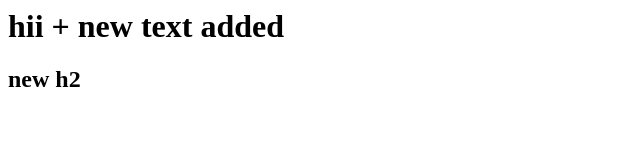
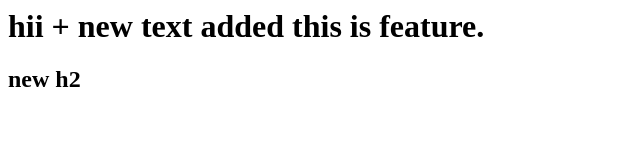
Before and after one commit to bhavik-r/git_training, a plain HTML site: page index.html in a window 1280 px wide. Shown: the whole page, without its empty margins (0-640 px from the left). Drawn offline with Linux system fonts and the light colour scheme.

Commit message:
new added in feature

```diff
--- a/index.html
+++ b/index.html
@@ -1,2 +1,2 @@
-<h1>hii + new text added</h1>
+<h1>hii + new text added this is feature.</h1>
 <h2>new h2 </h2>
```
